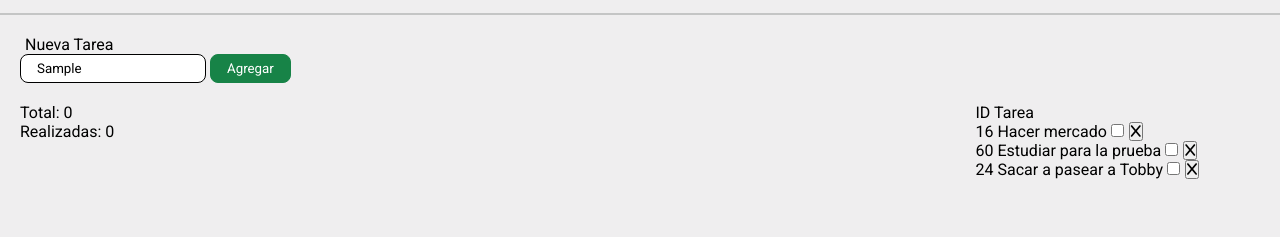
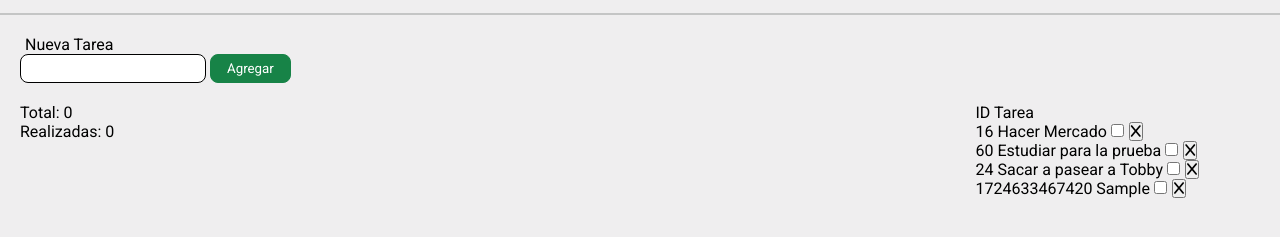
Before and after one commit to tyto-ovo/javascript_metodos_de_arreglos, a plain HTML site: page index.html in a window 1280 px wide. Both pictures are taken after typing "Sample" into the empty fields and a click on the button "Agregar". Shown: the part 61-298 px from the top of the page. Drawn offline with Linux system fonts and the light colour scheme.

Commit message:
agregar y borrar elementos listo

```diff
--- a/assets/JS/script.js
+++ b/assets/JS/script.js
@@ -1,5 +1,41 @@
 const tareas = [
-    {id: 16, descripcion: "Hacer Mercado", completado: false},
-    {id: 60, descripcion: "Estudiar para la prueba", completado: false},
-    {id: 24, descripcion: "Sacar a pasear a Tobby", completado: false},
-]
+  { id: 16, descripcion: "Hacer Mercado", completado: false },
+  { id: 60, descripcion: "Estudiar para la prueba", completado: false },
+  { id: 24, descripcion: "Sacar a pasear a Tobby", completado: false },
+];
+
+const listaAgregados = document.querySelector(".agregados");
+const tareaInput = document.querySelector("#nuevaTarea");
+const btnAgregar = document.querySelector("#agregarTarea");
+
+btnAgregar.addEventListener("click", () => {
+  nuevaTarea = {
+    id: Date.now(),
+    descripcion: tareaInput.value,
+    completado: false,
+  };
+  tareas.push(nuevaTarea);
+  tareaInput.value = "";
+  renderTareas();
+});
+
+function borrar(id) {
+  const index = tareas.findIndex((elemento) => elemento.id == id);
+  tareas.splice(index, 1);
+
+  renderTareas();
+}
+function renderTareas() {
+  let html = ``;
+  for (t of tareas) {
+    html += `<li> ${t.id} ${t.descripcion} `;
+
+    if (t.completado == false) {
+      html += `<input  type="checkbox" class="completado" /> <button onclick="borrar(${t.id})" class="close"><i class="fa-solid fa-x"></i></button> </li>`;
+    } else {
+      html += `<input  type="checkbox" class="completado" checked /> <button  onclick="borrar(${t.id})" class="close"><i class="fa-solid fa-x"></i></button> </li>`;
+    }
+  }
+
+  listaAgregados.innerHTML = html;
+}
--- a/index.html
+++ b/index.html
@@ -31,8 +31,8 @@
         <div class="lista">
           <div><p>ID Tarea</p></div>
           <div>
-            <ul>
-              <li>
+            <ul class="agregados">
+              <!-- <li>
                 16 Hacer mercado
                 <input type="checkbox" class="completado" />
                 <button class="close"><i class="fa-solid fa-x"></i></button>
@@ -46,7 +46,7 @@
                 24 Sacar a pasear a Tobby
                 <input type="checkbox" class="completado" />
                 <button class="close"><i class="fa-solid fa-x"></i></button>
-              </li>
+              </li> -->
             </ul>
           </div>
         </div>
```
